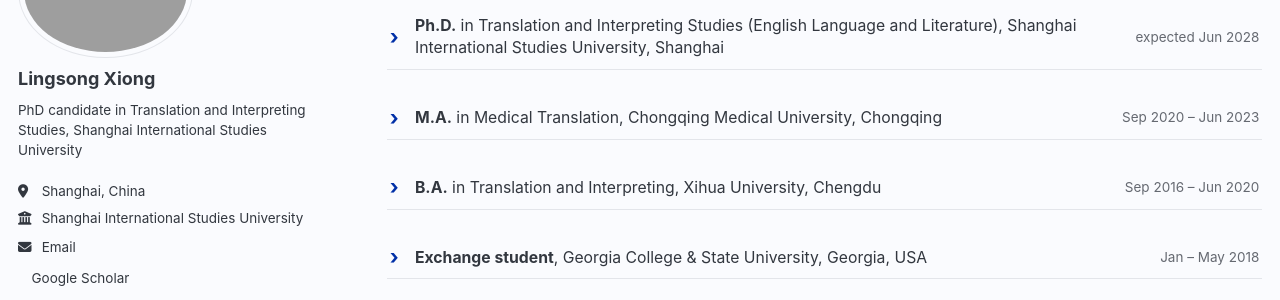
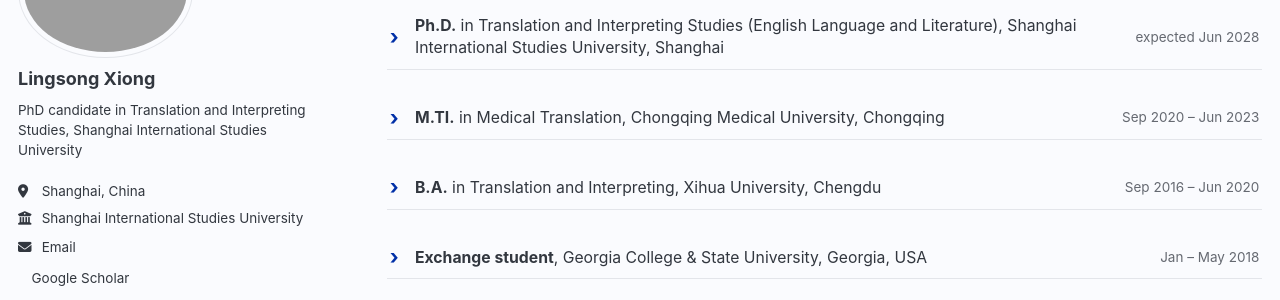
Before and after one commit to xionglingsong/xionglingsong.github.io, a Jekyll site: the page built from _pages/cv.md, in a window 1280 px wide and 900 px high. Shown: the part 176-476 px from the top of the window. Built offline with Jekyll 4.4.1, drawn with Linux system fonts in a browser that asks for light colours; a style sheet for code colours, icons or effects is not loaded.

Commit message:
Fix degree abbreviation: M.A. to M.TI.

```diff
--- a/_pages/cv.md
+++ b/_pages/cv.md
@@ -23,7 +23,7 @@ Education
   </ul></div>
 </details>
 <details class="cv-item">
-  <summary><span class="cv-item__head"><strong>M.A.</strong> in Medical Translation, Chongqing Medical University, Chongqing</span><span class="cv-item__date">Sep 2020 &ndash; Jun 2023</span></summary>
+  <summary><span class="cv-item__head"><strong>M.TI.</strong> in Medical Translation, Chongqing Medical University, Chongqing</span><span class="cv-item__date">Sep 2020 &ndash; Jun 2023</span></summary>
   <div class="cv-item__body"><ul>
     <li>Thesis: &ldquo;Chinese&ndash;English Subtitle Translation of Documentary <i>The Lockdown: One Month in Wuhan</i> from the Perspective of Multimodal Discourse Analysis&rdquo;</li>
     <li>Advisor: Professor Luo Ruifeng</li>
```
